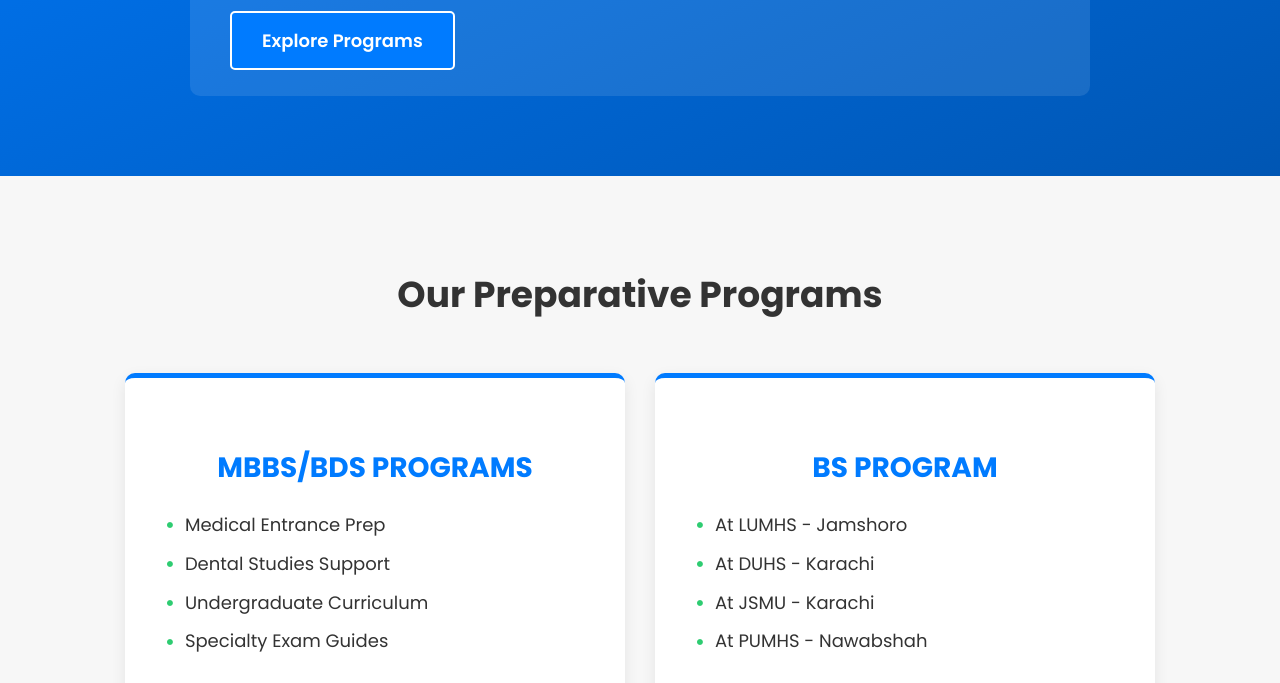
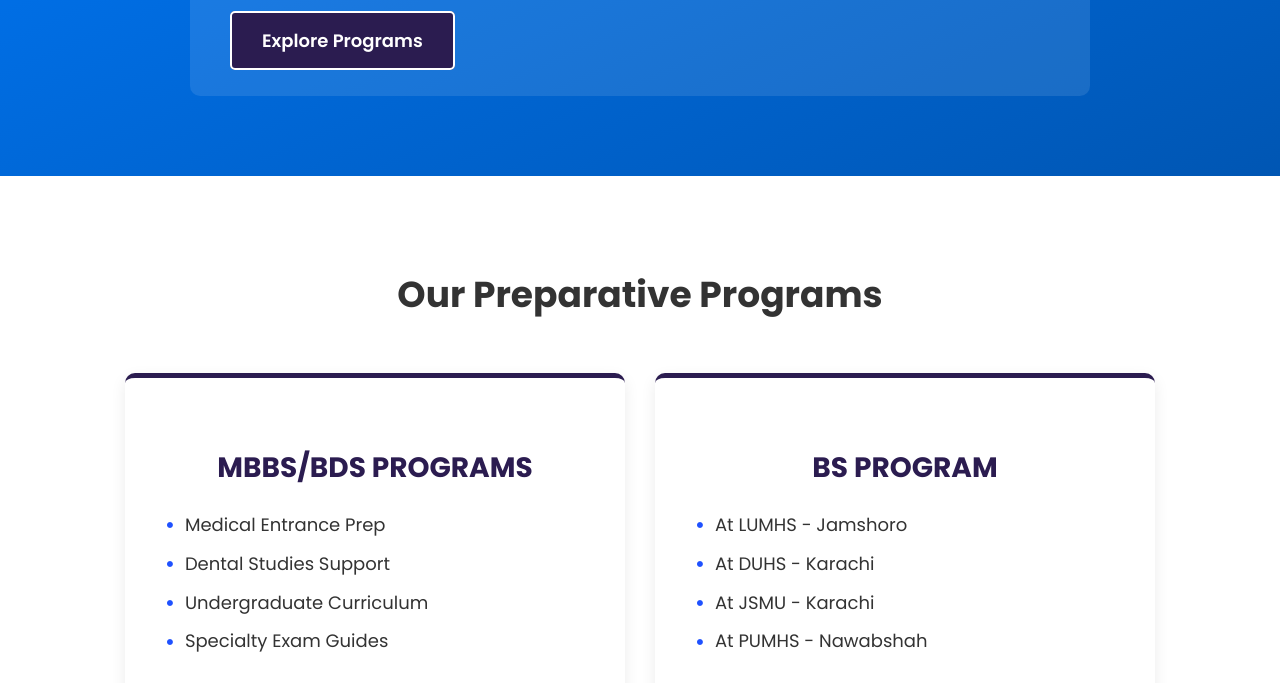
Before and after one commit to Dani-098/Dani-Medico, a plain HTML site: page index.html in a window 1280 px wide. Shown: the part 507-1190 px from the top of the page. Drawn offline with Linux system fonts and the light colour scheme.

Commit message:
Update index.html

```diff
--- a/index.html
+++ b/index.html
@@ -12,9 +12,9 @@
     <link rel="icon" href="/dani.png" type="image/png">
     <style>
         :root {
-            --primary-blue: #007bff;
-            --secondary-offwhite: #f7f7f7;
-            --tertiary-green: #2ecc71;
+            --primary-blue: #2B1C50;
+            --secondary-offwhite: #FFFFFF;
+            --tertiary-green: #1F51FF;
             --dark-text: #333;
             --light-text: #fff;
             --light-grey-bg: #e0e0e0;
```
